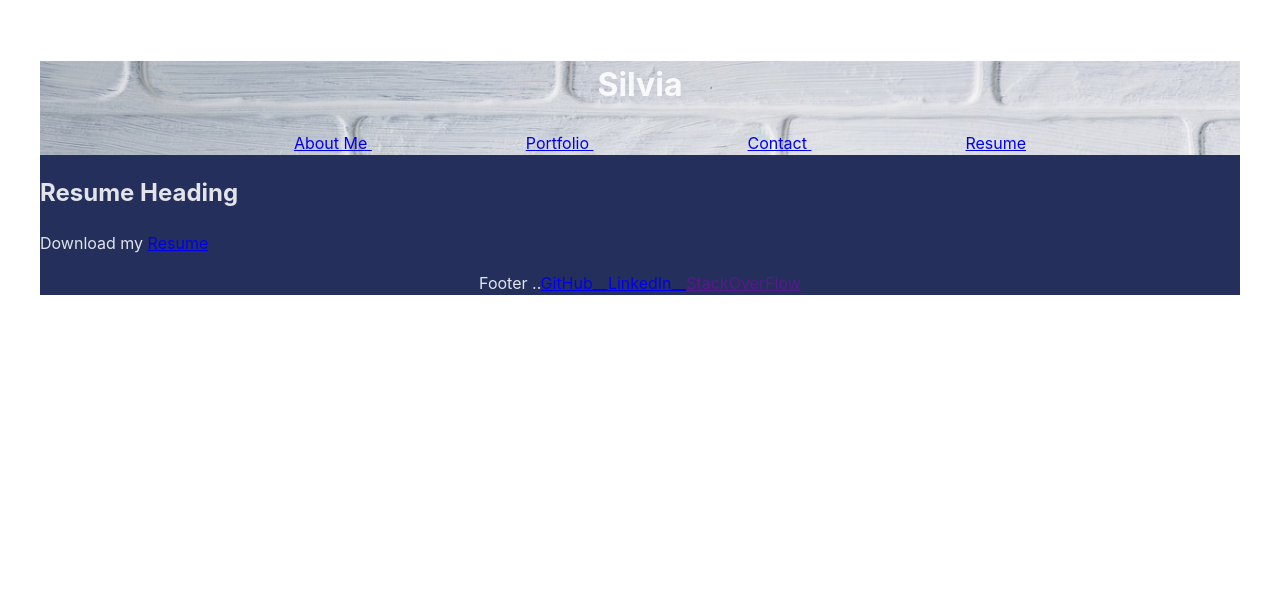
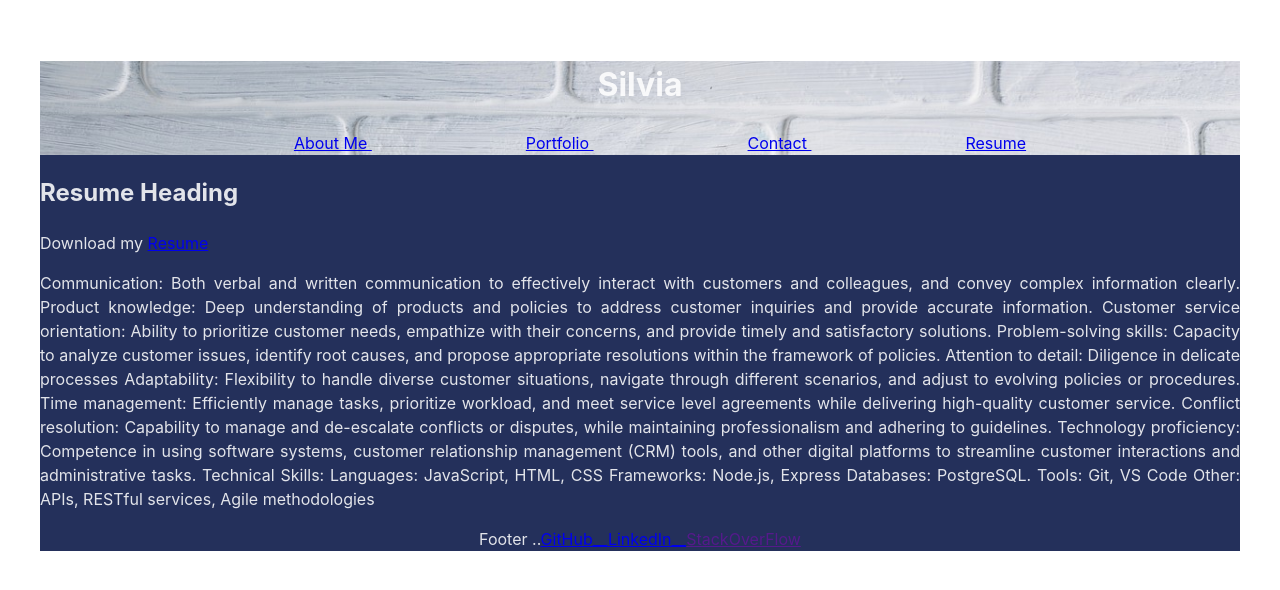
Before and after one commit to S-via/Twenty-React-Portfolio, a React (Vite) app in the folder twenty-react/: page /resume in a window 1280 px wide. Shown: the top 590 px of the page. Built offline with nearby package versions, Linux system fonts and the light colour scheme.

Commit message:
added in ti resumepage content

```diff
--- a/twenty-react/src/App.css
+++ b/twenty-react/src/App.css
@@ -5,6 +5,10 @@
   text-align: center;
 }
 
+#portfolio
+{
+display: flex;
+}
 a:hover {
   background-color: white;
 }
--- a/twenty-react/src/pages/PortfolioPage.jsx
+++ b/twenty-react/src/pages/PortfolioPage.jsx
@@ -45,8 +45,8 @@ export default function Portfolio() {
 
     return (
         <div>
-            <h2>Portfolio</h2>
 
+            <h2 id="portfolio">Portfolio</h2>
         <div className='portfolio-container'>
             { card.map((card,index) => (
             <Project
--- a/twenty-react/src/pages/ResumePage.jsx
+++ b/twenty-react/src/pages/ResumePage.jsx
@@ -2,14 +2,31 @@
 import React from 'react';
 import myPdf from '../assets/resume.pdf'
 
-export default function ResumePage () {
+export default function ResumePage() {
 
 
-    return(
+    return (
         <div className='resume-container'>
             <h2>Resume Heading</h2>
             <p>Download my <a href={myPdf} download='resume.pdf'>Resume</a></p>
 
+            <p> Communication: Both verbal and written communication to effectively interact with customers and colleagues, and convey complex information clearly.
+                Product knowledge: Deep understanding of products and policies to address customer inquiries and provide accurate information.
+                Customer service orientation: Ability to prioritize customer needs, empathize with their concerns, and provide timely and satisfactory solutions.
+                Problem-solving skills: Capacity to analyze customer issues, identify root causes, and propose appropriate resolutions within the framework of policies.
+                Attention to detail: Diligence in delicate processes
+                Adaptability: Flexibility to handle diverse customer situations, navigate through different scenarios, and adjust to evolving policies or procedures.
+                Time management: Efficiently manage tasks, prioritize workload, and meet service level agreements while delivering high-quality customer service.
+                Conflict resolution: Capability to manage and de-escalate conflicts or disputes, while maintaining professionalism and adhering to guidelines.
+                Technology proficiency: Competence in using software systems, customer relationship management (CRM) tools, and other digital platforms to streamline customer interactions and administrative tasks.
+
+                Technical Skills:
+                Languages: JavaScript, HTML, CSS
+                Frameworks: Node.js, Express
+                Databases:  PostgreSQL.
+                Tools: Git, VS Code
+                Other: APIs, RESTful services, Agile methodologies</p>
+
         </div>
     )
 }
```
